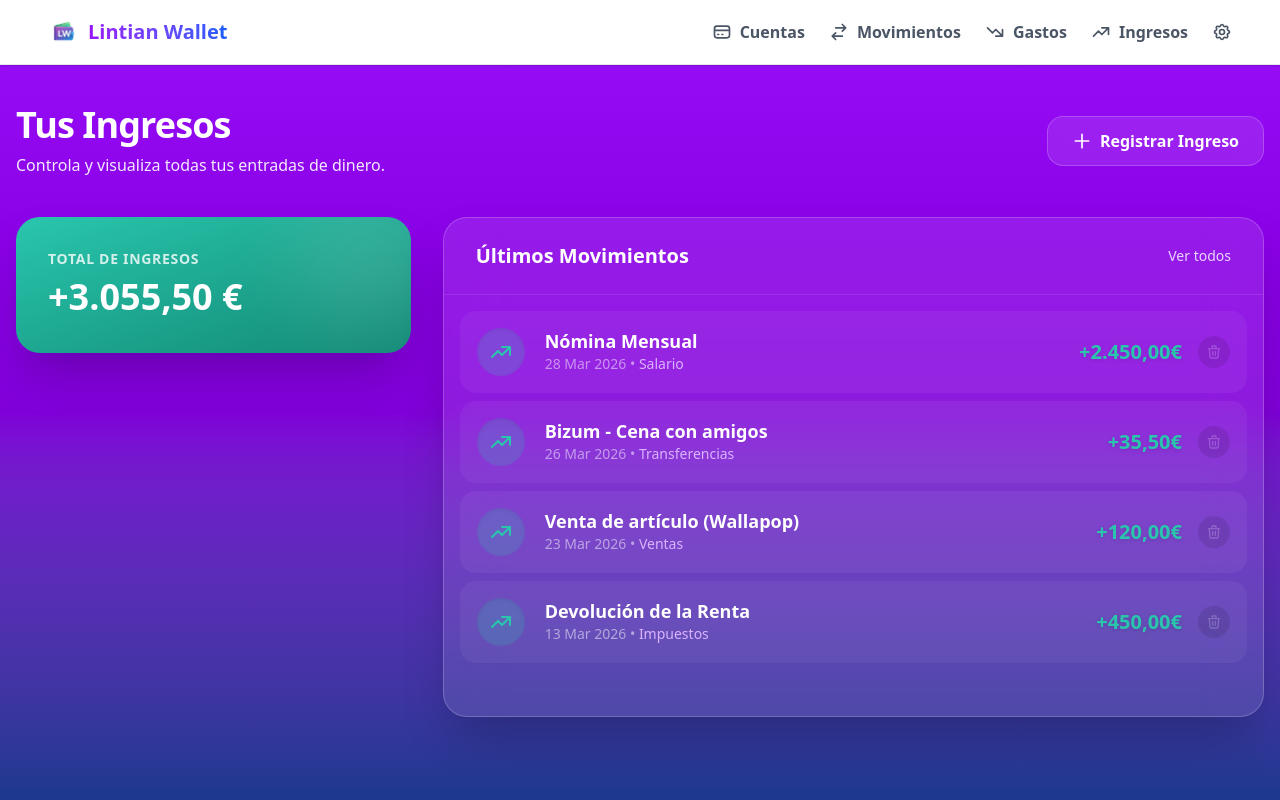
After one commit to lierniSR/lintianwallet, a CodeIgniter 4 app: the page made by app/Views/ingresos/v_ingresos.php in a window 1280 px wide. The commit adds this page. Run offline with PHP 8.4 and a stand-in for CodeIgniter, Linux system fonts and the light colour scheme; the template is opened without the code that fills it, so the values that code supplies are empty; some libraries are stand-ins or nearby versions.

Commit message:
Estilo de ingresos

```diff
--- a/app/Config/Routes.php
+++ b/app/Config/Routes.php
@@ -28,6 +28,11 @@ $routes->get('tarjetas/modificar/(:num)', 'C_Tarjeta::modificarCuenta/$1');
 $routes->post('tarjetas/modificar/(:num)', 'C_Tarjeta::modificarCuenta/$1');
 
 /**
+ * Ingresos
+ */
+$routes->get('ingresos', 'C_Ingreso::index');
+
+/**
  * Traducciones
  */
 $routes->get('jsoncontroller/traducciones', 'C_Json::traducciones');
--- /dev/null
+++ b/app/Views/ingresos/v_ingresos.php
@@ -0,0 +1,130 @@
+<?php
+// Datos de prueba (MOCK DATA) para simular los ingresos
+$mockIngresos = [
+    [
+        'id' => 1,
+        'concepto' => 'Nómina Mensual',
+        'cantidad' => 2450.00,
+        'fecha' => date('Y-m-d'),
+        'categoria' => 'Salario',
+        'icono' => 'M21 13.255A23.931 23.931 0 0112 15c-3.183 0-6.22-.62-9-1.745M16 6V4a2 2 0 00-2-2h-4a2 2 0 00-2 2v2m4 6h.01M5 20h14a2 2 0 002-2V8a2 2 0 00-2-2H5a2 2 0 00-2 2v10a2 2 0 002 2z'
+    ],
+    [
+        'id' => 2,
+        'concepto' => 'Bizum - Cena con amigos',
+        'cantidad' => 35.50,
+        'fecha' => date('Y-m-d', strtotime('-2 days')),
+        'categoria' => 'Transferencias',
+        'icono' => 'M12 18h.01M8 21h8a2 2 0 002-2V5a2 2 0 00-2-2H8a2 2 0 00-2 2v14a2 2 0 002 2z'
+    ],
+    [
+        'id' => 3,
+        'concepto' => 'Venta de artículo (Wallapop)',
+        'cantidad' => 120.00,
+        'fecha' => date('Y-m-d', strtotime('-5 days')),
+        'categoria' => 'Ventas',
+        'icono' => 'M16 11V7a4 4 0 00-8 0v4M5 9h14l1 12H4L5 9z'
+    ],
+    [
+        'id' => 4,
+        'concepto' => 'Devolución de la Renta',
+        'cantidad' => 450.00,
+        'fecha' => date('Y-m-d', strtotime('-15 days')),
+        'categoria' => 'Impuestos',
+        'icono' => 'M8 14v3m4-3v3m4-3v3M3 21h18M3 10h18M3 7l9-4 9 4M4 10h16v11H4V10z'
+    ]
+];
+?>
+<!DOCTYPE html>
+<html lang="en">
+
+<head>
+    <meta charset="UTF-8">
+    <meta name="viewport" content="width=device-width, initial-scale=1.0">
+    <title>Ingresos | Lintian Wallet</title>
+    <link rel="icon" href="<?= base_url('img/logo.ico') ?>">
+    <script src="https://cdn.jsdelivr.net/npm/@tailwindcss/browser@4"></script>
+</head>
+
+<body class="relative min-h-screen bg-gradient-to-b from-purple-600 via-purple-700 to-blue-900 pb-12 font-sans selection:bg-[#29C6AD]/30">
+
+    <?= view('plantillas/p_menu.php') ?>
+
+    <main class="max-w-7xl mx-auto mt-10 px-4">
+        <!-- Cabecera -->
+        <div class="flex flex-col md:flex-row md:items-center justify-between gap-4 mb-10">
+            <div>
+                <h1 class="text-4xl font-extrabold text-white tracking-tight">Tus Ingresos</h1>
+                <p class="text-purple-100 mt-2 font-medium">Controla y visualiza todas tus entradas de dinero.</p>
+            </div>
+
+            <!-- Boton (simulado para futuros usos) -->
+            <button class="flex items-center gap-2 px-6 py-3 bg-white/10 hover:bg-white/20 backdrop-blur-md text-white font-bold rounded-2xl border border-white/20 transition-all duration-300 transform hover:-translate-y-1">
+                <svg class="w-5 h-5" fill="none" stroke="currentColor" viewBox="0 0 24 24">
+                    <path stroke-linecap="round" stroke-linejoin="round" stroke-width="2" d="M12 4v16m8-8H4" />
+                </svg>
+                Registrar Ingreso
+            </button>
+        </div>
+
+        <div class="grid grid-cols-1 lg:grid-cols-3 gap-8">
+            <!-- Columna lateral: Gráfica / Info rápida de ingresos (simulada) -->
+            <div class="lg:col-span-1 space-y-8">
+                <div class="bg-gradient-to-br from-[#29C6AD] to-[#128a76] p-8 rounded-3xl shadow-2xl relative overflow-hidden">
+                    <div class="absolute -right-10 -top-10 w-40 h-40 bg-white/10 rounded-full blur-2xl"></div>
+                    <div class="relative z-10">
+                        <p class="text-white/80 text-sm font-bold uppercase tracking-wider mb-2">Total de Ingresos</p>
+                        <h2 class="text-4xl font-extrabold text-white mb-1">+3.055,50 €</h2>
+                    </div>
+                </div>
+            </div>
+
+            <!-- Columna principal: Lista de Ingresos -->
+            <div class="lg:col-span-2">
+                <div class="bg-white/10 backdrop-blur-xl border border-white/20 rounded-3xl shadow-2xl overflow-hidden min-h-[500px]">
+                    <div class="px-8 py-6 border-b border-white/10 flex justify-between items-center">
+                        <h3 class="text-xl font-bold text-white">Últimos Movimientos</h3>
+                        <span class="text-sm font-medium text-purple-200 cursor-pointer hover:text-white transition-colors">Ver todos</span>
+                    </div>
+
+                    <div class="p-4 space-y-2">
+                        <?php foreach ($mockIngresos as $ingreso): ?>
+                            <div class="flex items-center justify-between p-4 rounded-2xl bg-white/5 hover:bg-white/10 border border-transparent hover:border-white/10 transition-all duration-300 transform hover:-translate-y-1 cursor-pointer group">
+                                <div class="flex items-center gap-5">
+                                    <div class="w-12 h-12 rounded-full bg-[#29C6AD]/20 text-[#29C6AD] flex items-center justify-center font-bold shadow-inner group-hover:scale-110 transition-transform">
+                                        <svg class="w-6 h-6" fill="none" stroke="currentColor" viewBox="0 0 24 24">
+                                            <path stroke-linecap="round" stroke-linejoin="round" stroke-width="2" d="M13 7h8m0 0v8m0-8l-8 8-4-4-6 6"></path>
+                                        </svg>
+                                    </div>
+                                    <div>
+                                        <h4 class="text-white font-bold text-lg leading-tight"><?= esc($ingreso['concepto']) ?></h4>
+                                        <p class="text-white/50 text-sm font-medium mt-0.5">
+                                            <?= date('d M Y', strtotime($ingreso['fecha'])) ?> • <span class="text-purple-300"><?= esc($ingreso['categoria']) ?></span>
+                                        </p>
+                                    </div>
+                                </div>
+                                <div class="flex items-center gap-4">
+                                    <p class="text-[#29C6AD] font-bold text-xl drop-shadow-sm group-hover:drop-shadow-md transition-all">+<?= number_format($ingreso['cantidad'], 2, ',', '.') ?>€</p>
+
+                                    <!-- Formulario simulado para eliminar (o simple botón) -->
+                                    <form action="#" method="POST" class="m-0" onsubmit="return confirm('¿Estás seguro de que quieres eliminar este ingreso?');">
+                                        <!-- Simulamos el ID -->
+                                        <input type="hidden" name="id" value="<?= $ingreso['id'] ?>">
+                                        <button type="submit" class="p-2 bg-black/20 text-white/40 hover:text-white hover:bg-red-500 rounded-full transition-all duration-300 opacity-50 group-hover:opacity-100" title="Eliminar Ingreso">
+                                            <svg class="w-4 h-4" fill="none" stroke="currentColor" viewBox="0 0 24 24">
+                                                <path stroke-linecap="round" stroke-linejoin="round" stroke-width="2" d="M19 7l-.867 12.142A2 2 0 0116.138 21H7.862a2 2 0 01-1.995-1.858L5 7m5 4v6m4-6v6m1-10V4a1 1 0 00-1-1h-4a1 1 0 00-1 1v3M4 7h16" />
+                                            </svg>
+                                        </button>
+                                    </form>
+                                </div>
+                            </div>
+                        <?php endforeach; ?>
+                    </div>
+                </div>
+            </div>
+        </div>
+    </main>
+
+</body>
+
+</html>
--- a/app/Views/plantillas/p_menu.php
+++ b/app/Views/plantillas/p_menu.php
@@ -34,7 +34,7 @@
                     </a>
                 </li>
                 <li>
-                    <a href="/registro" class="flex items-center gap-2 text-gray-600 hover:text-purple-600 font-semibold transition-colors duration-200">
+                    <a href="<?= base_url('ingresos') ?>" class="flex items-center gap-2 text-gray-600 hover:text-purple-600 font-semibold transition-colors duration-200">
                         <svg class="h-5 w-5" fill="none" stroke="currentColor" viewBox="0 0 24 24">
                             <path stroke-linecap="round" stroke-linejoin="round" stroke-width="2" d="M13 7h8m0 0v8m0-8l-8 8-4-4-6 6" />
                         </svg>
```
Also changed, not shown: app/Controllers/C_Ingreso.php (added, +18 -0 lines).
